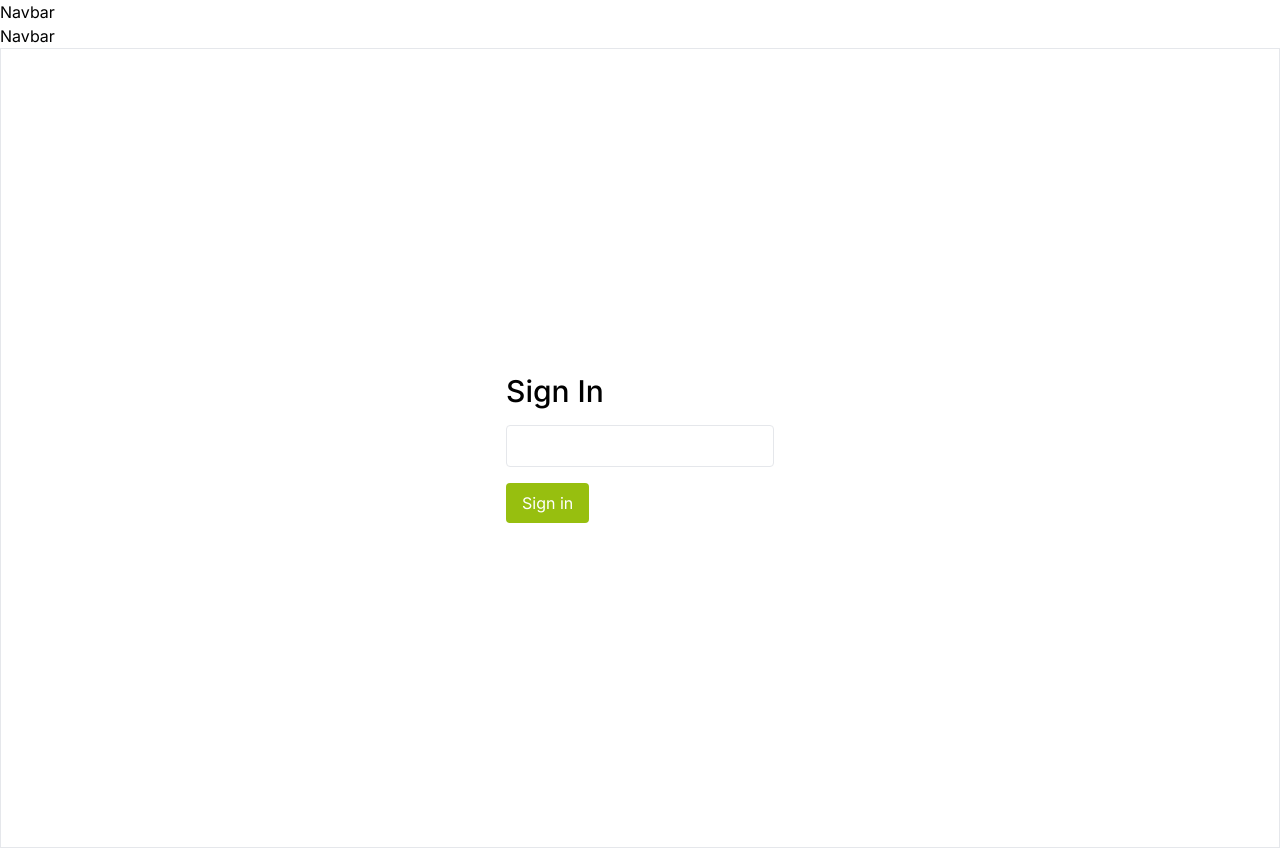
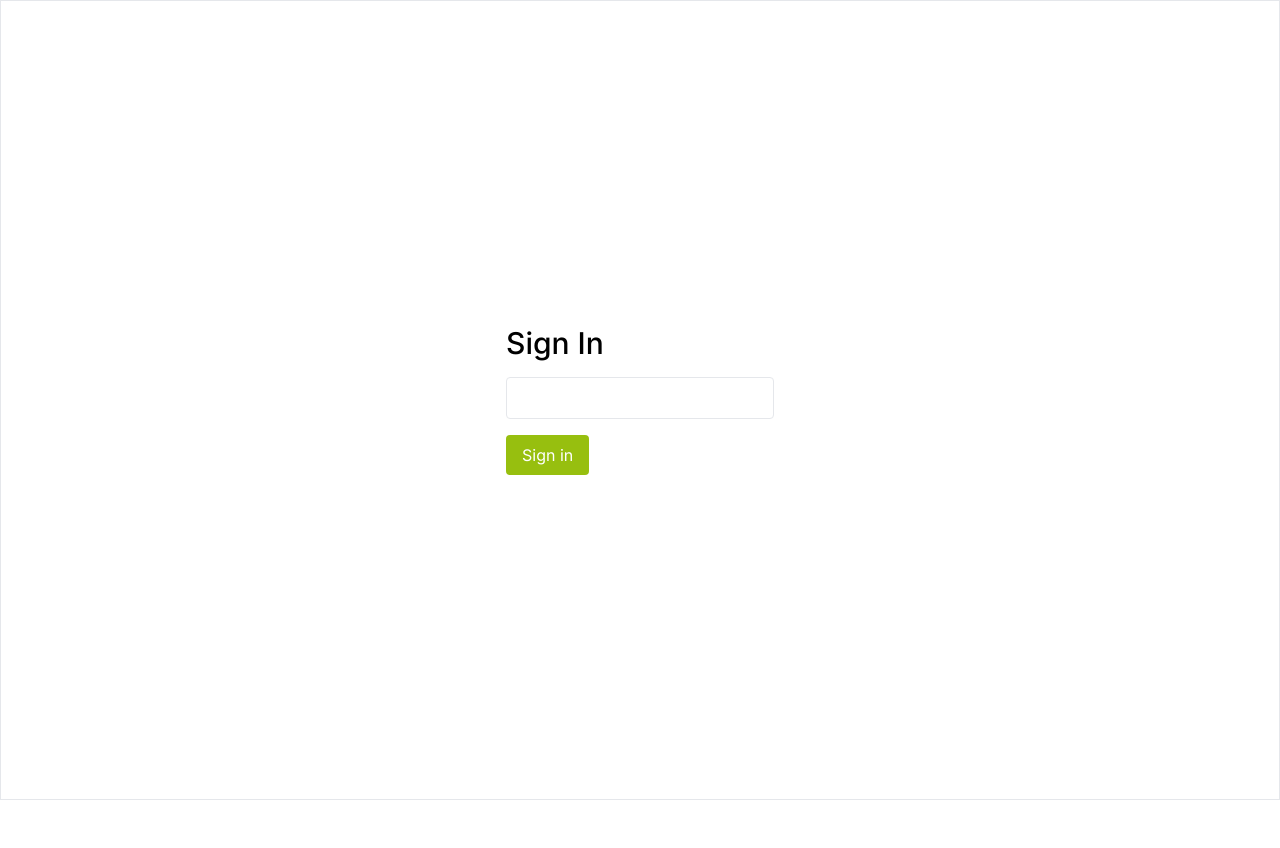
Before and after one commit to lily4178993/mentor_me_now_front_end, a React (Vite) app: page / in a window 1280 px wide. After the commit the page ends 800 px from the top, so only its background shows below. Built offline with nearby package versions, Linux system fonts and the light colour scheme.

Commit message:
Use location hook & import necessary files

```diff
--- a/src/App.jsx
+++ b/src/App.jsx
@@ -1,16 +1,26 @@
-import { Routes, Route } from 'react-router-dom';
+import { Routes, Route, useLocation } from 'react-router-dom';
 import SignInForm from './components/SignInForm';
 import Home from './pages/Home';
+import ReserveMentor from './components/ReserveMentor';
+import Reservations from './components/Reservations';
+import AddMentor from './components/AddMentor';
+import DeleteMentor from './components/DeleteMentor';
 import NavBar from './components/Navbar';
 
 function App() {
+  const location = useLocation();
+
   return (
     <>
-      <NavBar />
+      {location.pathname !== '/' && <NavBar />}
       <main>
         <Routes>
           <Route path="/" element={<SignInForm />} />
           <Route path="/home" element={<Home />} />
+          <Route path="/reserveMentor" element={<ReserveMentor />} />
+          <Route path="/reservations" element={<Reservations />} />
+          <Route path="/addMentor" element={<AddMentor />} />
+          <Route path="/deleteMentor" element={<DeleteMentor />} />
         </Routes>
       </main>
     </>
```
